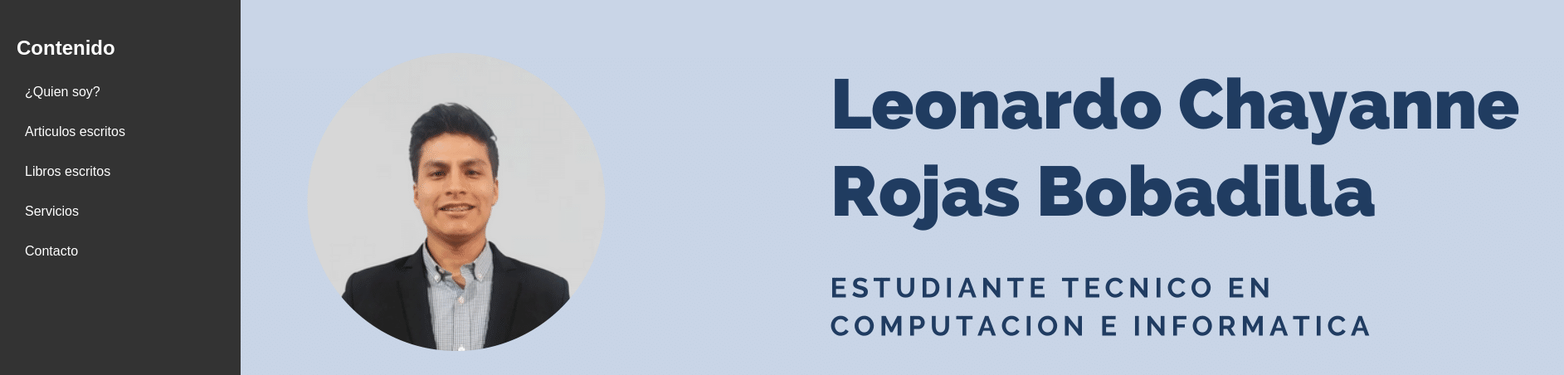
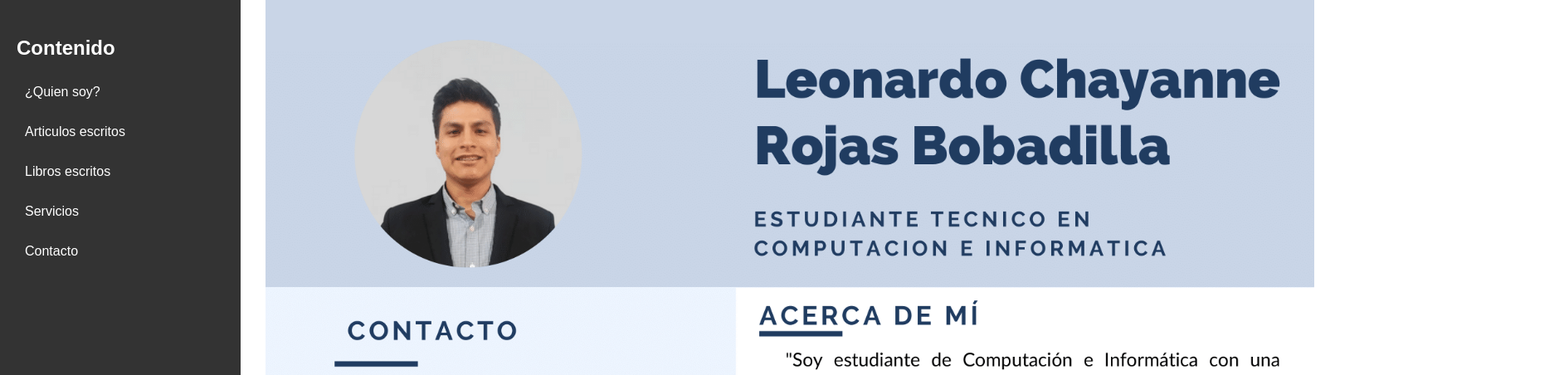
Before and after one commit to leonardoRB123/leonardoRB123.github.io, a plain HTML site: page index.html in a window 1280 px wide. Shown: the part 121-573 px from the top of the page at 83% size, 1885 px wide, since content can reach past the window. Drawn offline with Linux system fonts and the light colour scheme; grey boxes are pictures that could not be loaded.

Commit message:
Update styles.css

```diff
--- a/css/styles.css
+++ b/css/styles.css
@@ -66,24 +66,27 @@ body {
 {
 
 
-        width: 1%; /* Reduce el ancho al 5% del contenedor */
-        height: auto; /* Mantiene la proporción de la imagen */
+
+        width: 20%; /* Reduce el ancho al 5% del contenedor */
+        height: 9000px; /* Mantiene la proporción de la imagen */
         margin-bottom: 10%; /* Margen inferior para separación */
-        padding: 18%; /* Espacio interno alrededor de la imagen */
+        padding: 5%; /* Espacio interno alrededor de la imagen */
         box-sizing: border-box; /* Incluye padding en el tamaño total */
         padding-top: 0%; /* Espacio superior eliminado */
+        padding-left: 25%;
+
 
 
 }
 
 .foto{
 
-     /* Reduce el ancho al 5% del contenedor */
-    height: 100%; /* Mantiene la proporción de la imagen */
-  padding-left: 50%;
-    padding: 50%; /* Espacio interno alrededor de la imagen */
+          /* Reduce el ancho al 5% del contenedor */
+        height: 20%; /* Mantiene la proporción de la imagen */
+    padding-left: 50%;
+        padding: 10%; /* Espacio interno alrededor de la imagen */
 
-    padding-top: 20%; /* Espacio superior eliminado */
+        padding-top: 10%; /* Espacio superior eliminado */
 
 }
 
```
